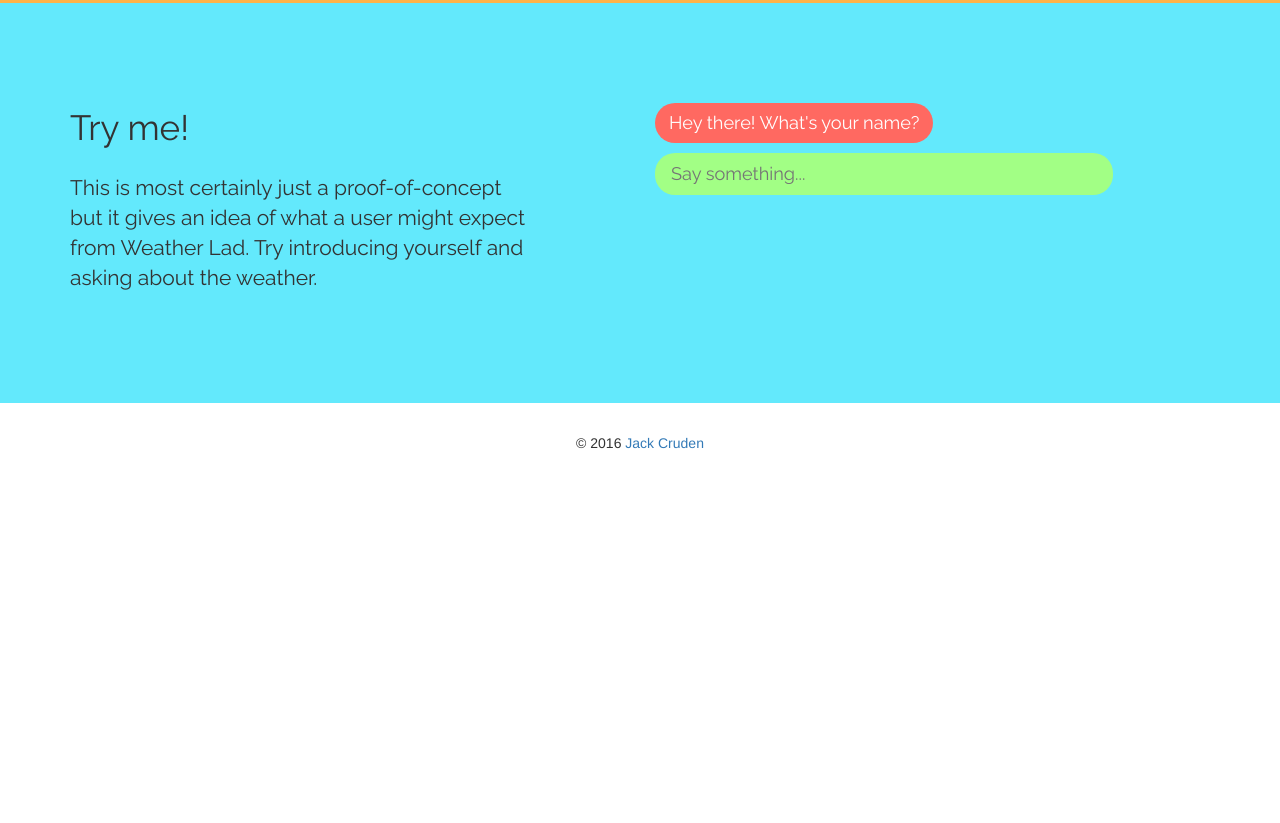
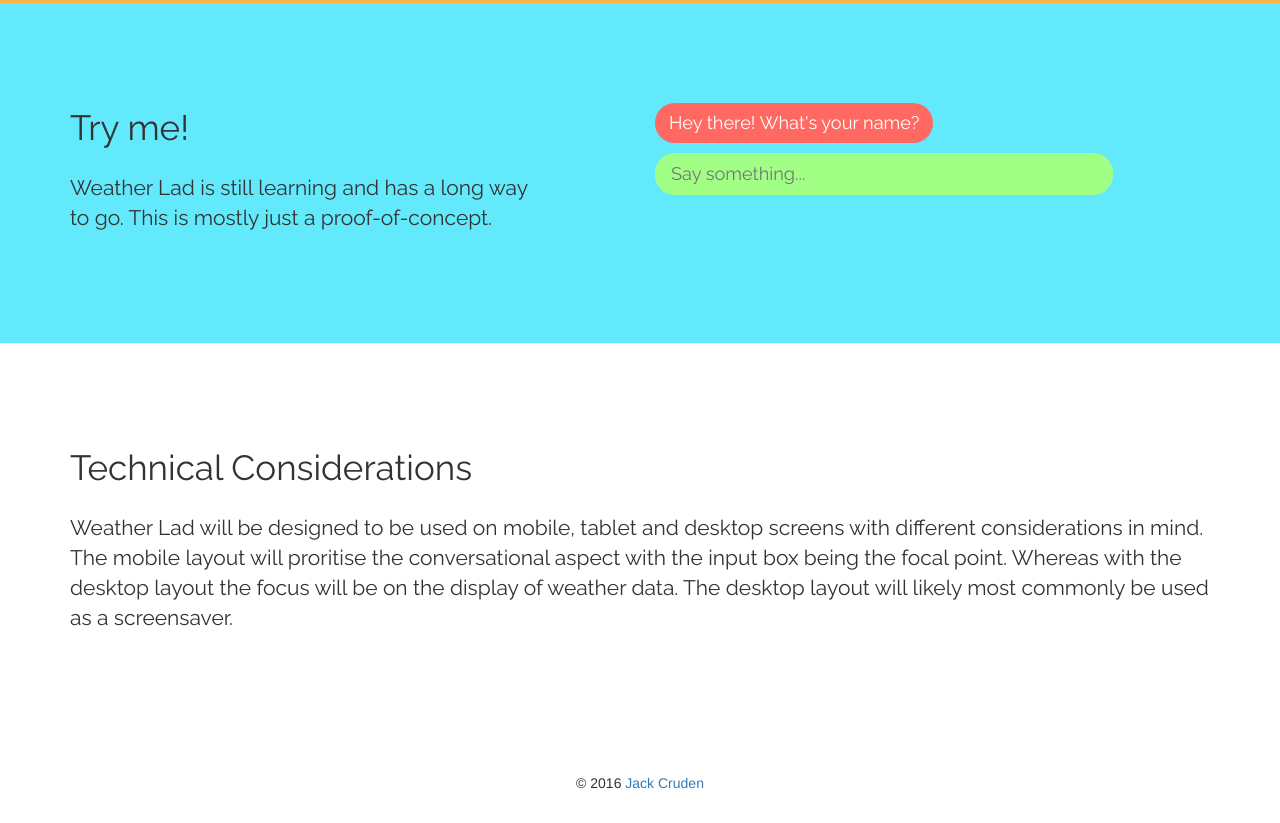
Before and after one commit to jackcruden/MDDN352, a plain HTML site: page index.html in a window 1280 px wide. Shown: the part 2869-3692 px from the top of the page. Before the commit the page ends 3352 px from the top, so only its background shows below. Drawn offline with nearby package versions, Linux system fonts and the light colour scheme.

Commit message:
Added technical considerations

```diff
--- a/index.html
+++ b/index.html
@@ -147,7 +147,7 @@
                 <div class="row">
                     <div class="col-sm-5">
                         <span class="subheading">Try me!</span>
-                        <p>This is most certainly just a proof-of-concept but it gives an idea of what a user might expect from Weather Lad. Try introducing yourself and asking about the weather.</p>
+                        <p>Weather Lad is still learning and has a long way to go. This is mostly just a proof-of-concept.</p>
                     </div>
                     <div class="col-sm-5 col-sm-offset-1">
                         <div class="speech from">
@@ -158,6 +158,13 @@
                         </div>
                     </div>
                 </div>
+            </div>
+        </div>
+
+        <div class="feature">
+            <div class="container">
+                <span class="subheading">Technical Considerations</span>
+                <p>Weather Lad will be designed to be used on mobile, tablet and desktop screens with different considerations in mind. The mobile layout will proritise the conversational aspect with the input box being the focal point. Whereas with the desktop layout the focus will be on the display of weather data. The desktop layout will likely most commonly be used as a screensaver.</p>
             </div>
         </div>
 
```
